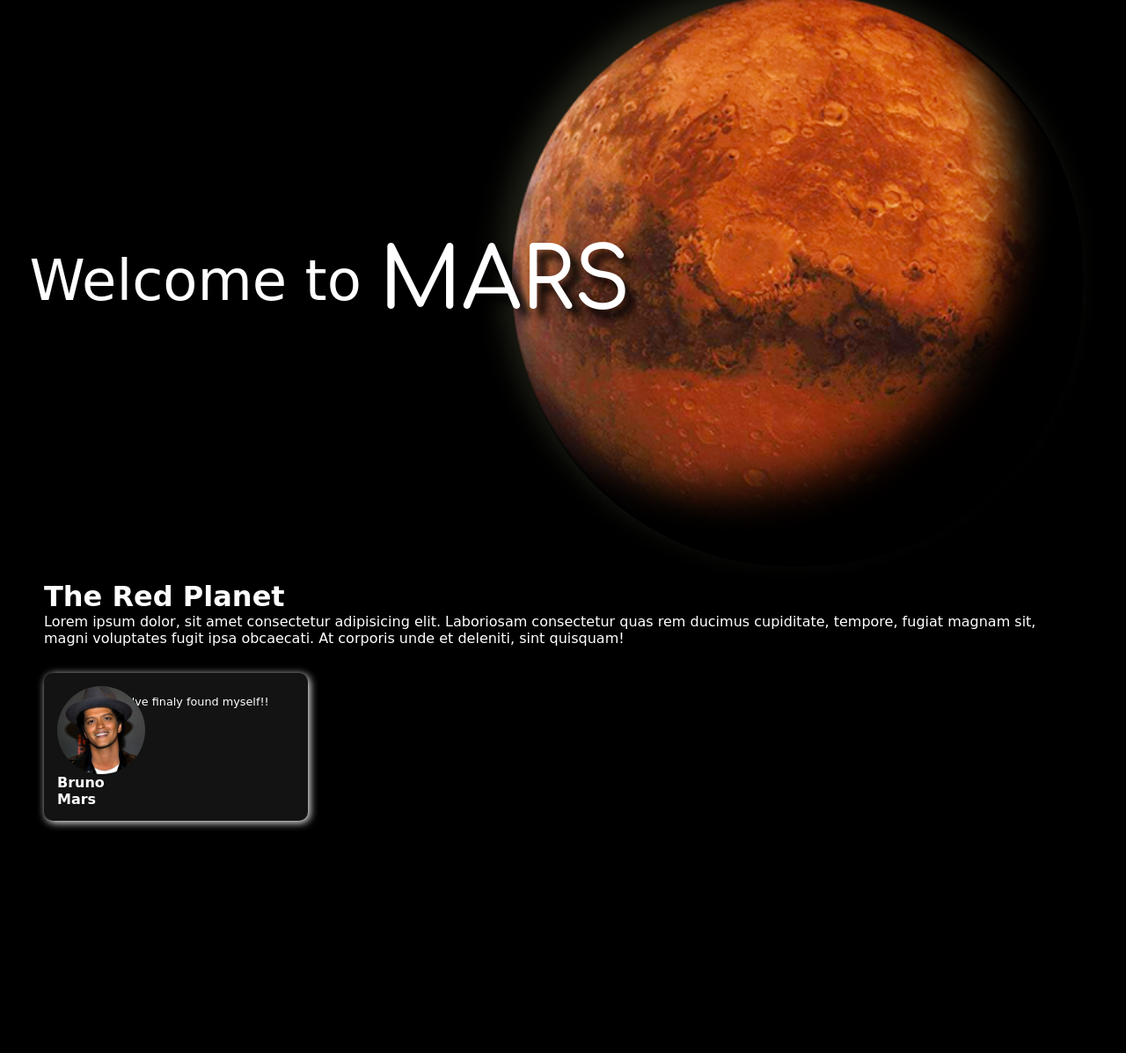
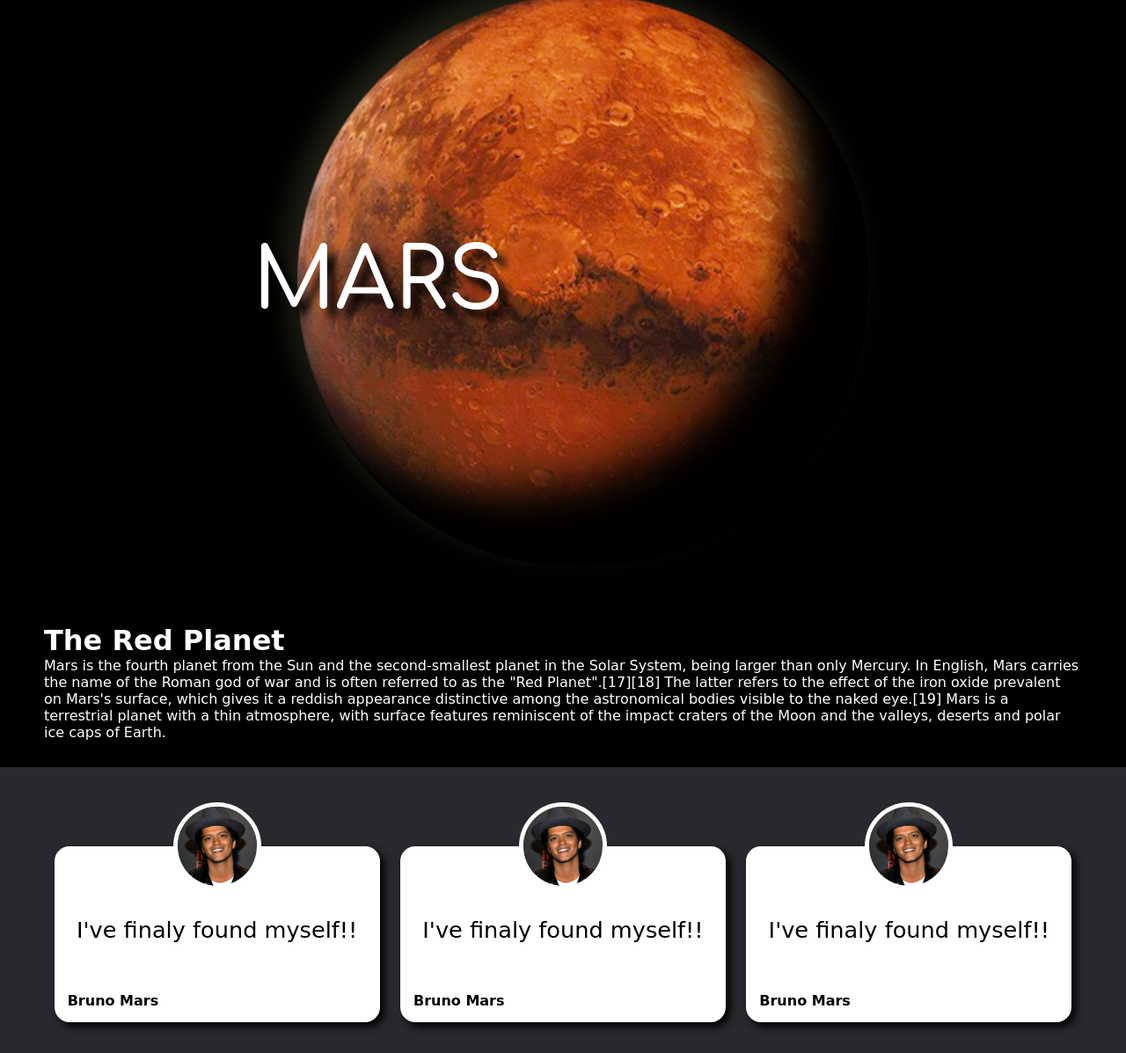
Before and after one commit to douglasCajueiro/PI-SpaceTrip, a plain HTML site: page pages/mars.html in a window 1280 px wide. Shown: the part 109-1306 px from the top of the page at 88% size. Before the commit the page ends 1072 px from the top, so only its background shows below. Drawn offline with Linux system fonts and the light colour scheme; a web font is replaced by a local one.

Commit message:
base dos cards de avaliação corrigida

```diff
--- a/css/planet-page.css
+++ b/css/planet-page.css
@@ -1,4 +1,35 @@
-/*Size for Smartphones*/
+/** Global Configs*/
+
+.planet-and-name {
+    position: relative;
+    display: flex;
+    flex-wrap: wrap;
+    justify-content: center;
+    align-items: center;
+    margin-right: auto;
+    margin-left: auto;
+}
+
+.welcome {
+    color: white;
+    display: inline-block;
+    max-width: 400px;
+    position: relative;
+    font-size: 3em;
+    margin-right: 10px;
+}
+
+.planet-name-big {
+    font-size: 6em;
+    font-family: 'Comfortaa', cursive;
+    position: relative;
+    margin-right: -150px;
+    z-index: 1;
+    filter: drop-shadow( 10px 10px 5px rgb(0, 0, 0));
+}
+
+
+/** Size for Smartphones */
 
 @media screen and (max-width: 699px) {
     .planet-big {
@@ -8,14 +39,16 @@
     }
     .welcome {
         font-size: 1em;
+        z-index: 1;
     }
     .planet-name-big {
         font-size: 2.5em;
+        margin-right: -100px;
     }
 }
 
 
-/*Size for Tablets*/
+/** Size for Tablets */
 
 @media screen and (min-width: 700px) and (max-width: 1023px) {
     .planet-big {
@@ -42,3 +75,12 @@
         margin-right: none;
     }
 }
+
+
+/** Size for computers */
+
+@media screen and (min-width: 1024px) {
+    .planet-name-big {
+        margin-right: -250px;
+    }
+}
--- a/css/style.css
+++ b/css/style.css
@@ -54,8 +54,9 @@ header ul li {
 }
 
 .about-the-planet {
-    margin-right: 50px;
-    margin-left: 50px;
+    padding-right: 50px;
+    padding-left: 50px;
+    padding-top: 50px;
     display: flex;
     flex-wrap: wrap;
 }
@@ -64,25 +65,38 @@ header ul li {
     position: relative;
 }
 
-.opinion {
+.opinions {
     margin-top: 30px;
-    margin-bottom: 30px;
-    background-color: rgba(255, 255, 255, 0.075);
-    width: 300px;
-    padding: 15px;
-    border-radius: 10px;
-    box-shadow: 2px 2px 10px white;
+    width: 100%;
+    background-color: #29282E;
+    padding-top: 15px;
+    padding-right: 50px;
+    padding-left: 50px;
+    padding-bottom: 35px;
     display: flex;
+    justify-content: space-between;
+    flex-wrap: wrap;
 }
 
-.opinion .image-and-name {
-    display: flex;
-    width: 30%;
+.opinion {
+    background-color: white;
+    min-width: 370px;
+    height: 200px;
+    padding-right: 15px;
+    padding-left: 15px;
+    padding-bottom: 15px;
+    border-radius: 17px;
+    box-shadow: 5px 5px 10px black;
+    position: relative;
+    display: inline-flex;
+    color: black;
     flex-direction: column;
-    align-items: center;
+    margin-top: 75px;
+    margin-left: auto;
+    margin-right: auto;
 }
 
-.opinion .image-and-name img {
+.opinion img {
     position: relative;
     margin-right: auto;
     margin-left: auto;
@@ -90,14 +104,25 @@ header ul li {
     border-radius: 50%;
     width: 100px;
     display: block;
+    align-self: center;
+    border: 5px solid white;
+    top: -50px;
 }
 
-.opinion .image-and-name h4 {
-    display: block;
+.opinion h4 {
+    position: absolute;
+    bottom: 15px;
+    left: 15px;
 }
 
 .opinion .rating {
     margin-top: 10px;
+    position: absolute;
+    margin: auto;
+    margin-top: 80px;
+    justify-self: center;
+    align-self: center;
+    font-size: 2em;
 }
 
 .opinion p {
--- a/css/texts.css
+++ b/css/texts.css
@@ -1,28 +1 @@
 @import url('https://fonts.googleapis.com/css2?family=Comfortaa:wght@500&display=swap');
-.planet-and-name {
-    position: relative;
-    display: flex;
-    flex-wrap: wrap;
-    justify-content: center;
-    align-items: center;
-    margin-right: auto;
-    margin-left: auto;
-}
-
-.welcome {
-    color: white;
-    display: inline-block;
-    max-width: 400px;
-    position: relative;
-    font-size: 4em;
-    margin-right: 20px;
-}
-
-.planet-name-big {
-    font-size: 6em;
-    font-family: 'Comfortaa', cursive;
-    position: relative;
-    margin-right: -150px;
-    z-index: 1;
-    filter: drop-shadow( 10px 10px 5px rgb(0, 0, 0));
-}
--- a/pages/mars.html
+++ b/pages/mars.html
@@ -33,7 +33,7 @@
     <main>
 
         <div class="planet-and-name">
-            <div class="welcome">Welcome to</div>
+            <div class="welcome"></div>
             <div class="planet-name-big">MARS</div>
 
             <div class="planet-big noSelect big-image" id="mars"></div>
@@ -43,25 +43,54 @@
 
             <div class="planet-description">
                 <h1>The Red Planet</h1>
-                <p>Lorem ipsum dolor, sit amet consectetur adipisicing elit. Laboriosam consectetur quas rem ducimus cupiditate, tempore, fugiat magnam sit, magni voluptates fugit ipsa obcaecati. At corporis unde et deleniti, sint quisquam!</p>
+                <!-- Source: https://en.wikipedia.org/wiki/Mars-->
+                <p>Mars is the fourth planet from the Sun and the second-smallest planet in the Solar System, being larger than only Mercury. In English, Mars carries the name of the Roman god of war and is often referred to as the "Red Planet".[17][18]
+                    The latter refers to the effect of the iron oxide prevalent on Mars's surface, which gives it a reddish appearance distinctive among the astronomical bodies visible to the naked eye.[19] Mars is a terrestrial planet with a thin atmosphere,
+                    with surface features reminiscent of the impact craters of the Moon and the valleys, deserts and polar ice caps of Earth.</p>
+            </div>
+
+        </div>
+
+        <div class="opinions">
+            <div class="opinion">
+
+                <img src="../images/avatars/bruno-mars.png" alt="">
+
+                <div class="rating">
+                    <p>I've finaly found myself!!</p>
+
+                </div>
+                <h4>Bruno Mars</h4>
 
             </div>
-            <div class="opinions">
-                <div class="opinion">
-                    <div class="image-and-name">
-                        <img src="../images/avatars/bruno-mars.png" alt="">
-                        <h4>Bruno Mars</h4>
-                    </div>
-                    <div class="rating">
-                        <p>I've finaly found myself!!</p>
 
-                    </div>
+            <div class="opinion">
+
+                <img src="../images/avatars/bruno-mars.png" alt="">
+
+                <div class="rating">
+                    <p>I've finaly found myself!!</p>
 
                 </div>
+                <h4>Bruno Mars</h4>
+
+            </div>
+
+            <div class="opinion">
+
+                <img src="../images/avatars/bruno-mars.png" alt="">
+
+                <div class="rating">
+                    <p>I've finaly found myself!!</p>
+
+                </div>
+                <h4>Bruno Mars</h4>
 
             </div>
 
         </div>
+
+
 
 
 
```
